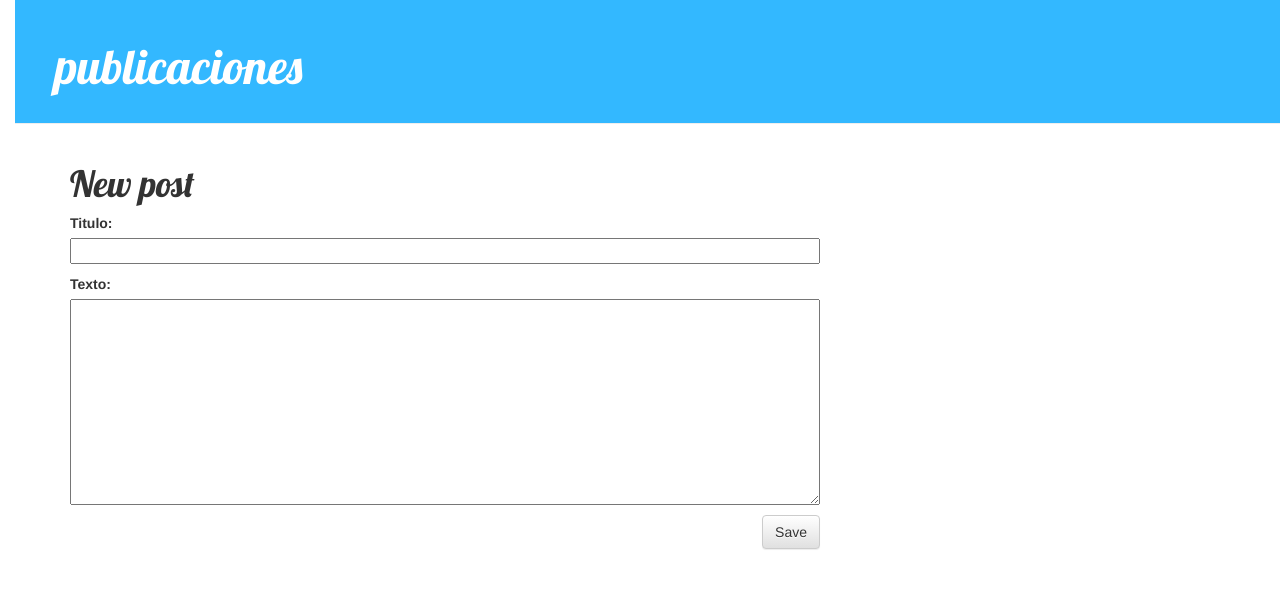
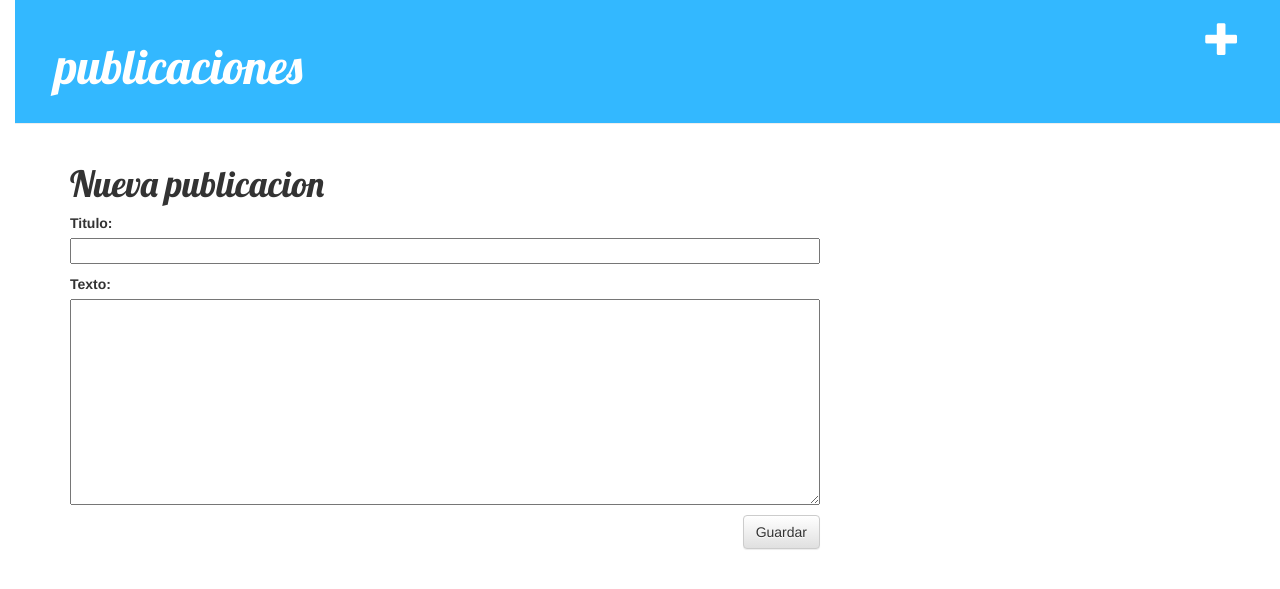
Before and after one commit to danilopez97/Mi-primer-repositorio, a Django app: template blog/templates/blog/post_edit.html in a window 1280 px wide. Shown: the top 589 px of the page. Run offline with Django 3.2, Linux system fonts and the light colour scheme; the template is opened without the code that fills it: values that come from a table or form of the project are taken from there, others are empty; some libraries are stand-ins or nearby versions.

Commit message:
se agrego las opciones de agregar nueva publicacion y editar las publicaciones

```diff
--- a/blog/templates/blog/base.html
+++ b/blog/templates/blog/base.html
@@ -10,7 +10,7 @@
             </head>
             <body>
               <div class="page-header">
-
+<a href="{% url 'post_new' %}" class="top-menu"><span class="glyphicon glyphicon-plus"></span></a>
           <h1><a href="/">publicaciones</a></h1>
       </div>
 
--- a/blog/templates/blog/detalle.html
+++ b/blog/templates/blog/detalle.html
@@ -5,7 +5,7 @@
         {% if post.fecha_publicacion %}
             {{ post.fecha_publicacion }}
         {% endif %}
-
+        <a class="btn btn-default" href="{% url 'post_edit' pk=post.pk %}"><span class="glyphicon glyphicon-pencil"></span></a>
         </div>
         <h1>{{ post.titulo }}</h1>
         <p>{{ post.texto|linebreaksbr }}</p>
--- a/blog/templates/blog/post_edit.html
+++ b/blog/templates/blog/post_edit.html
@@ -1,9 +1,9 @@
 {% extends 'blog/base.html' %}
 
     {% block content %}
-        <h1>New post</h1>
+        <h1>Nueva publicacion</h1>
         <form method="POST" class="post-form">{% csrf_token %}
             {{ form.as_p }}
-            <button type="submit" class="save btn btn-default">Save</button>
+            <button type="submit" class="save btn btn-default">Guardar</button>
         </form>
     {% endblock %}
--- a/blog/urls.py
+++ b/blog/urls.py
@@ -5,7 +5,7 @@ from . import views
 urlpatterns = [
 url(r'^$', views.listado),
 url(r'^post/(?P<pk>[0-9]+)/$', views.detalle, name='detalle'),
-#url(r'^post/new/$', views.post_new, name='post_new'),
-#url(r'^post/(?P<pk>[0-9]+)/edit/$', views.post_edit, name='post_edit'),
+url(r'^post/new/$', views.post_new, name='post_new'),
+url(r'^post/(?P<pk>[0-9]+)/edit/$', views.post_edit, name='post_edit'),
 
     ]
```
